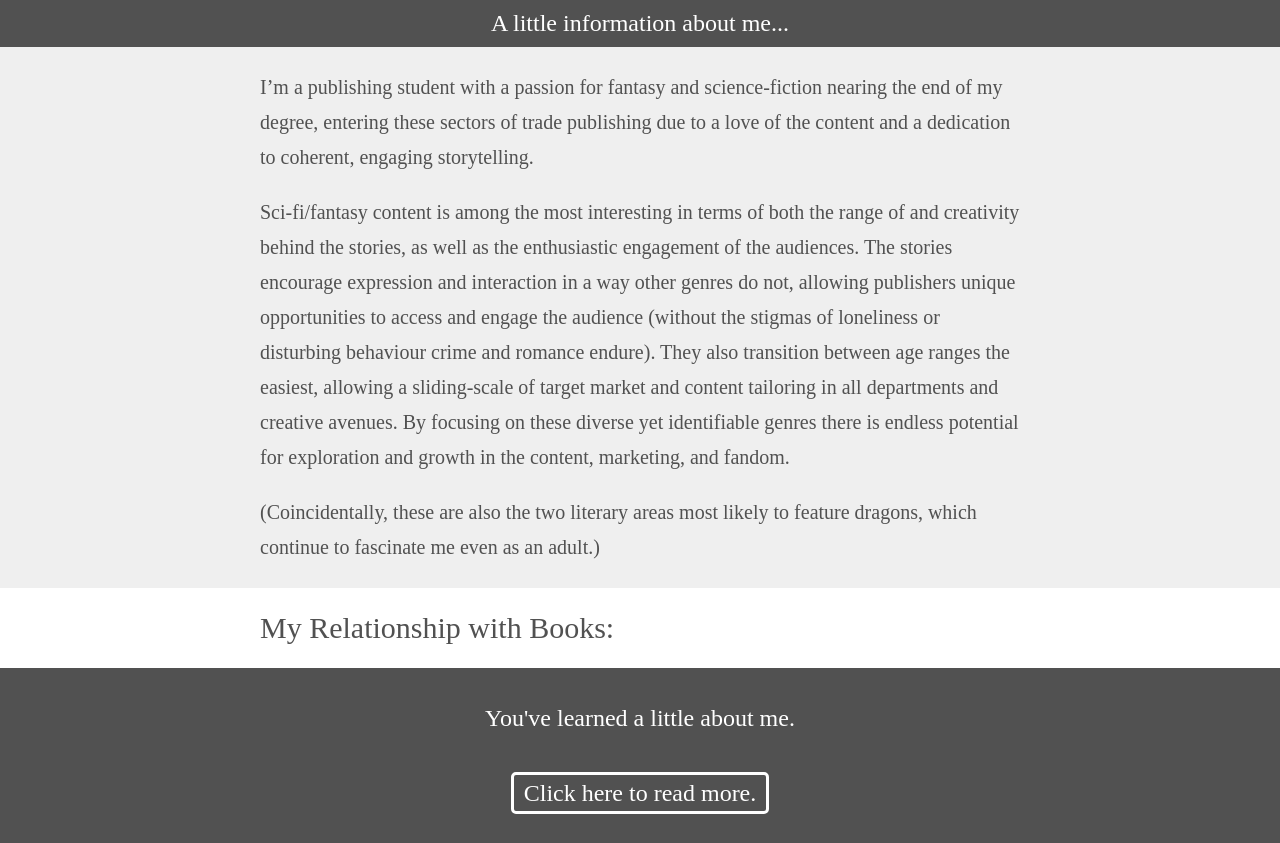
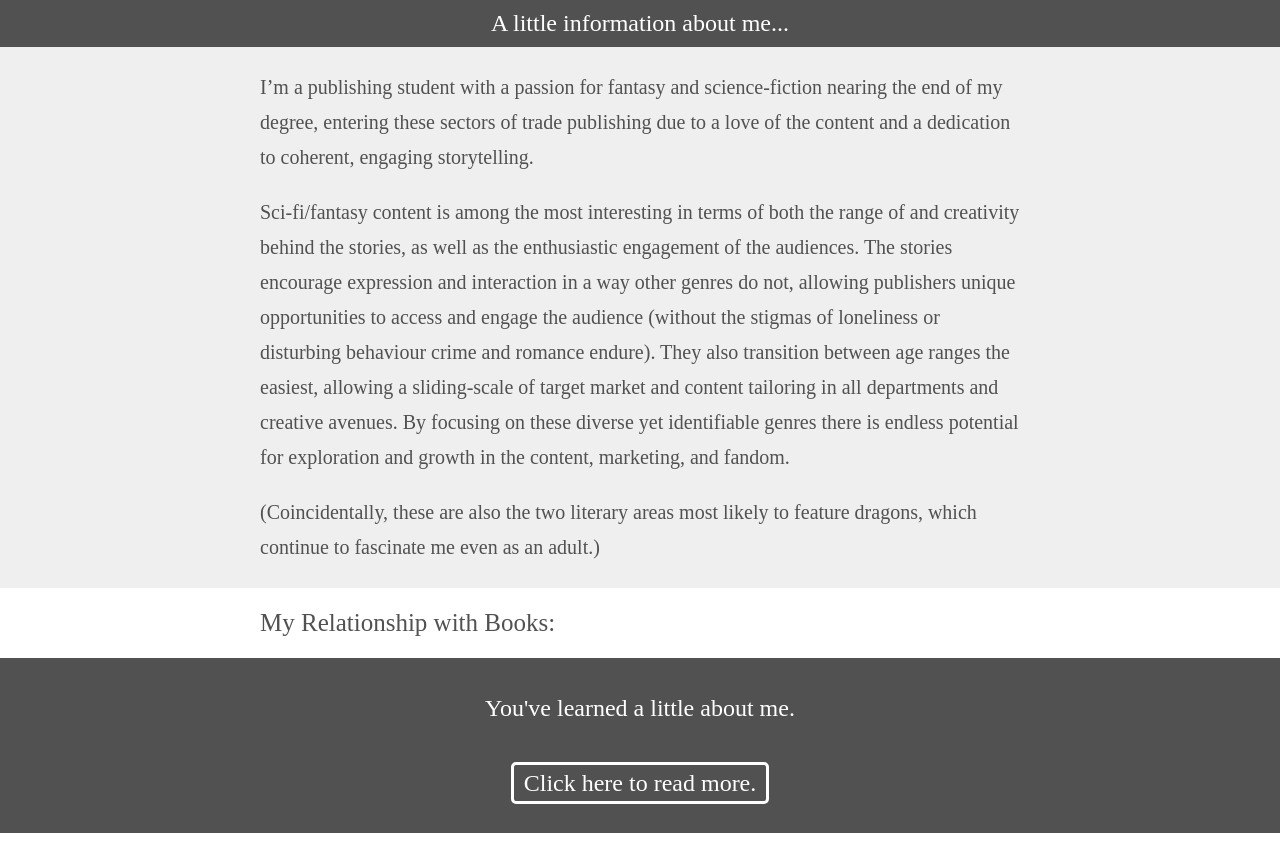
Before and after one commit to DragonLibrary/BookBlog, a Jekyll site: the page aboutme/index.html, which Jekyll copies as it is, in a window 1280 px wide. Shown: the part 562-1405 px from the top of the page. Built offline with Jekyll 4.4.1, drawn with Linux system fonts in a browser that asks for light colours.

Commit message:
Update styles.css
Decreased subtitle size & line height.

```diff
--- a/aboutme/css/styles.css
+++ b/aboutme/css/styles.css
@@ -105,9 +105,9 @@ body {
 .subtitle p {
 	text-align: left;
 	color: #515151;
-	font-size: 30px;
+	font-size: 25px;
 	font-weight: 350;
-	line-height: 40px;
+	line-height: 30px;
 
 	max-width: 760px;
 	margin: 20px auto 20px auto;
```
